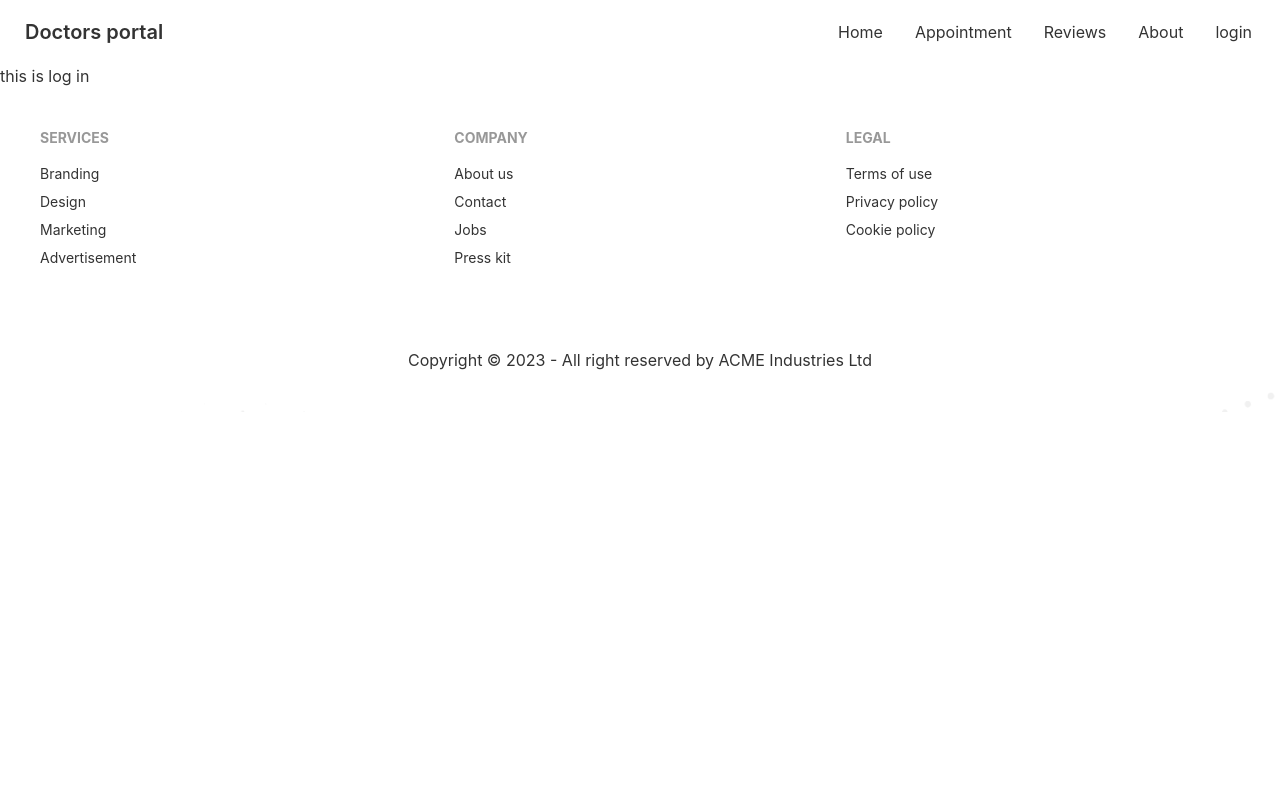
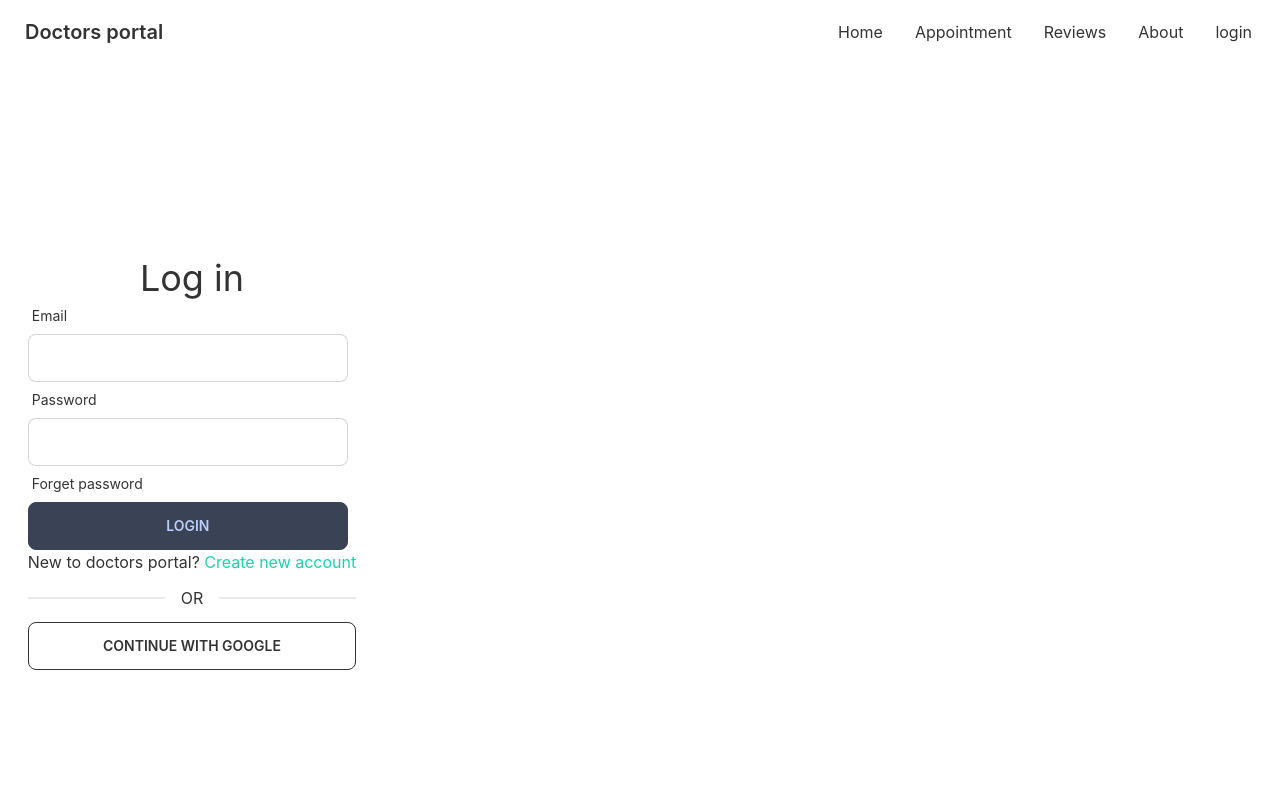
Before and after one commit to hmtamim199/doctors-portal-client, a React (Create React App) app: page /login in a window 1280 px wide. Shown: the top 800 px of the page. Built offline with nearby package versions, Linux system fonts and the light colour scheme.

Commit message:
login section added

```diff
--- a/package.json
+++ b/package.json
@@ -11,6 +11,7 @@
     "react": "^18.2.0",
     "react-day-picker": "^8.7.1",
     "react-dom": "^18.2.0",
+    "react-hook-form": "^7.43.9",
     "react-router-dom": "^6.10.0",
     "react-scripts": "5.0.1",
     "web-vitals": "^2.1.4"
--- a/src/Login/Login.js
+++ b/src/Login/Login.js
@@ -1,9 +1,36 @@
 import React from 'react';
 
+import { useForm } from "react-hook-form";
+import { Link } from 'react-router-dom';
+
 const Login = () => {
+
+  const { register, handleSubmit } = useForm();
+  const hnadleLogin = data => {
+    console.log(data)
+  }
+
   return (
-    <div>
-      <h1>this is log in</h1>
+    <div className=' flex justify-center items-center h-[800px] w-96  '>
+      <div className=''>
+        <h3 className='text-4xl text-center'>Log in </h3>
+        <form onSubmit={handleSubmit(hnadleLogin)}>
+
+          <div className="form-control w-full max-w-xs">
+            <label className="label"><span className="label-text">Email</span></label>
+            <input type="text" {...register("email")} className="input input-bordered w-full max-w-xs" />
+          </div>
+          <div className="form-control w-full max-w-xs">
+            <label className="label"><span className="label-text">Password</span></label>
+            <input type="password" {...register("password")} className="input input-bordered w-full max-w-xs" />
+            <label className="label"><span className="label-text">Forget password</span></label>
+            <input className='btn btn-accent w-full' value='Login' type="submit" />
+          </div>
+        </form>
+        <p>New to doctors portal? <Link to='/singup' className='text-secondary'>Create new account</Link></p>
+        <div className="divider">OR</div>
+        <button className='btn btn-outline w-full'>CONTINUE WITH GOOGLE</button>
+      </div>
     </div>
   );
 };
--- /dev/null
+++ b/src/firebase/firebase.config.js
@@ -0,0 +1,18 @@
+// Import the functions you need from the SDKs you need
+import { initializeApp } from "firebase/app";
+// TODO: Add SDKs for Firebase products that you want to use
+// https://firebase.google.com/docs/web/setup#available-libraries
+
+// Your web app's Firebase configuration
+const firebaseConfig = {
+  apiKey: "AIzaSyB4VU06-N1VERrCmBc-yL_JjMlL0jbNXH4",
+  authDomain: "doctors-portal-910b9.firebaseapp.com",
+  projectId: "doctors-portal-910b9",
+  storageBucket: "doctors-portal-910b9.appspot.com",
+  messagingSenderId: "157005387246",
+  appId: "1:157005387246:web:78d37e76d069666b3beaff"
+};
+
+// Initialize Firebase
+const app = initializeApp(firebaseConfig);
+export default app;
```
Also changed, not shown: 1 other file (tests, documents, lock files or other folders).
